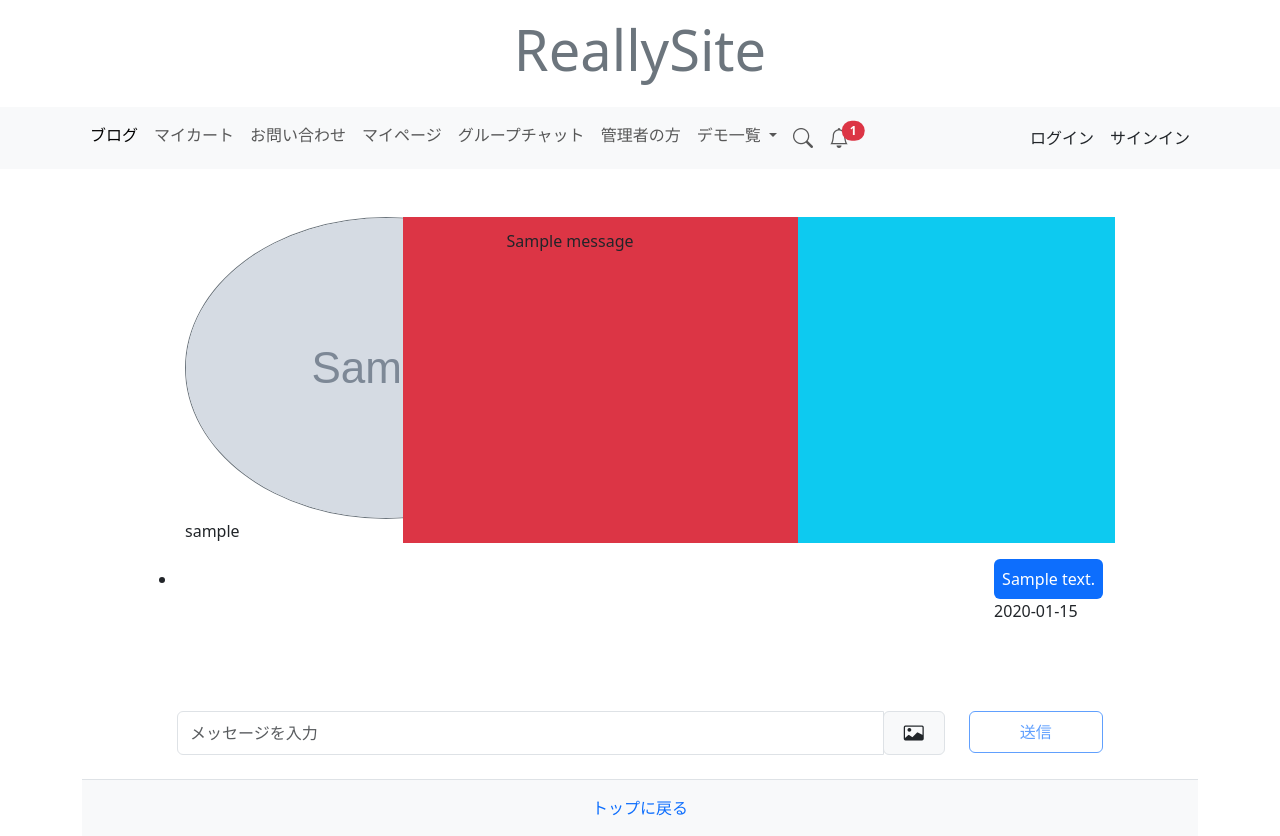
After one commit to Musty-string3/Udemy-django-ReallySite, a Django app: template templates/mysite/dm/dm_detail.html in a window 1280 px wide. The commit adds this page. Run offline with Django 3.2, Linux system fonts and the light colour scheme; the template is opened without the code that fills it: most values are stand-ins (such as "Sample title", 1, 10 or a date in 2020); grey boxes marked "Sample" are stand-in pictures; one stand-in notice (Sample message) is shown.

Commit message:
DMのページを作成・変更

```diff
--- /dev/null
+++ b/templates/mysite/dm/dm_detail.html
@@ -0,0 +1,122 @@
+{% extends "mysite/base.html" %}
+
+{% block content %}
+
+<div class="container">
+    <div class="row mb-2">
+        <div class="col-md-10 col-12 mx-auto">
+            <div class="row">
+                <div class="col-lg-3 col-md-4 col-6">
+                    <div class="d-flex">
+                        <a href="{% url 'author' partner.id %}" class="text-decoration-none text-dark">
+                            <img src="{{ partner.profile.image.url }}" class="ms-2 profile_author_image rounded-circle border border-secondary">
+                            <span class="mt-2 ms-2">{{ partner.profile.username }}</span>
+                        </a>
+                    </div>
+                </div>
+                <div class="col-lg-5 col-md-4 col-4 bg-danger"></div>
+                <div class="col-lg-4 col-md-4 col-2 bg-info">
+            </div>
+        </div>
+    </div>
+
+    <ul class="col-md-10 col-12 mx-auto list-none pt-3">
+        {% for message, time_ago in messages_with_time %}
+            <li class="mb-4">
+            {% if message.sender == partner %}
+                <div class="row justify-content-start">
+                    <div class="col-10 col-md-8">
+                        <a href="{% url 'author' partner.id %}" class="text-decoration-none text-dark">
+                            <span class="mt-2 ms-2">{{ partner.profile.username }}</span>
+                        </a>
+                        <div class="d-flex mt-1">
+                            <a href="{% url 'author' partner.id %}" class="text-decoration-none text-dark">
+                                <img src="{{ partner.profile.image.url }}" class="me-2 article_profile_image rounded-circle border border-secondary">
+                            </a>
+                            <div class="mt-1 ml-2">
+                                <div class="bg-info text-dark p-2 rounded flex-wrap">
+                                    {{ message.text }}
+                                </div>
+                                <div class="text-right dm-time-ago">
+                                    {{ time_ago }}
+                                </div>
+                            </div>
+                        </div>
+                    </div>
+                </div>
+            {% else %}
+                <div class="row justify-content-end">
+                    <div class="col-10 col-md-8">
+                        <div class="d-flex justify-content-end">
+                            <div>
+                            <div class="bg-primary text-white p-2 rounded">
+                                {{ message.text }}
+                            </div>
+                            <div class="text-left dm-time-ago">
+                                {{ time_ago }}
+                            </div>
+                        </div>
+                    </div>
+                    </div>
+                </div>
+            {% endif %}
+            </li>
+        {% endfor %}
+    </ul>
+
+    <form method="post" id="messageForm" enctype='multipart/form-data' class="mt-5">
+        {% csrf_token %}
+        <div class="row">
+            <div class="col-md-10 col-12 mx-auto">
+                <div class="row">
+                    <div class="col-md-10 col-9">
+                        <div class="input-group mb-3">
+                            <input type="text" class="form-control" id="messageText" name="text" placeholder="メッセージを入力">
+                            <div class="input-group-append">
+                                <span class="input-group-text">
+                                    <i class="ps-2 pe-2 fs-5 bi bi-card-image" id="profileImage"></i>
+                                </span>
+                                <input type="file" accept='image/*' name="image" name="image" class="form-control" id="id_image" style="display:none;">
+                            </div>
+                        </div>
+                    </div>
+                    <div class="col-md-2 col-3">
+                        <button type="submit" class="btn btn-outline-primary pt-2 pb-2 w-100" id="submitButton" >
+                            送信
+                        </button>
+                    </div>
+                </div>
+            </div>
+        </div>
+    </form>
+</div>
+
+<script>
+    document.addEventListener('DOMContentLoaded', function () {
+        const messageText = document.getElementById('messageText');
+        const imageInput = document.getElementById('id_image');
+        const submitButton = document.getElementById('submitButton');
+
+        // ファイル選択トリガー
+        document.getElementById('profileImage').addEventListener('click', function() {
+            imageInput.click();
+        });
+
+        // 入力フィールドの値を監視する関数
+        function checkInputs() {
+            if (messageText.value.trim() !== '' || imageInput.files.length > 0) {
+                submitButton.disabled = false;
+            } else {
+                submitButton.disabled = true;
+            }
+        }
+
+        // テキストや画像が変更された時にボタンの状態を更新
+        messageText.addEventListener('input', checkInputs);
+        imageInput.addEventListener('change', checkInputs);
+
+        checkInputs();
+    });
+</script>
+
+{% endblock %}
--- a/templates/snippets/messages.html
+++ b/templates/snippets/messages.html
@@ -1,8 +1,18 @@
-{% comment %} メッセージの内容 {% endcomment %}
 {% for message in messages %}
-    <nav class="py-2 {{ message.tags }}">
-        <div class="container text-center p-1">
-            {{ message }}
+<div class="container z-3 position-absolute">
+    <div class="row">
+        <div class="col-lg-6 col-md-8 col-12 m-auto py-2 {{ message.tags }}" id="message">
+            <div class=" text-center p-1">
+                {{ message }}
+            </div>
         </div>
-    </nav>
+    </div>
+</div>
 {% endfor %}
+
+<script>
+    // 10秒後にメッセージを非表示にする関数
+    setTimeout(function() {
+        document.getElementById('message').style.display = 'none';
+    }, 10000); // 3000ミリ秒 = 3秒
+</script>
```
Also changed, not shown: templates/mysite/dm/dm_index.html (added, +42 -0 lines).
